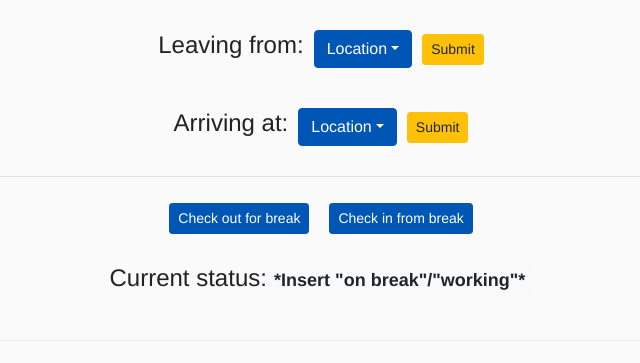
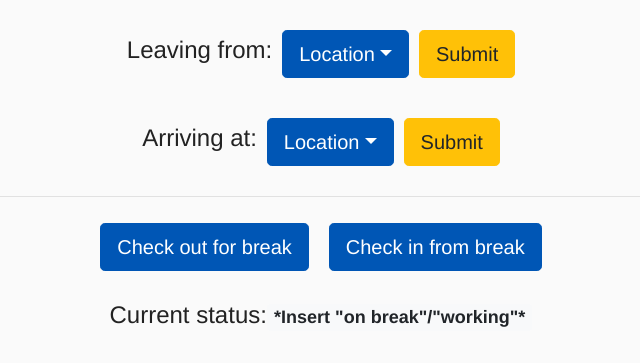
Before and after one commit to betheluniversity/shuttle, a Python web app: template shuttle/templates/schedules/shuttle_driver_check_in.html in a window 1280 px wide. Shown: the part 58-421 px from the top of the page, without its empty margins (319-959 px from the left). Run offline with Jinja, Linux system fonts and the light colour scheme; the template is opened without the code that fills it, so the values that code supplies are empty; some libraries are stand-ins or nearby versions.

Commit message:
Change button size

```diff
--- a/shuttle/templates/schedules/request_shuttle.html
+++ b/shuttle/templates/schedules/request_shuttle.html
@@ -10,7 +10,7 @@
 
     <div class="center-page">
         <div class="dropdown">
-            <button class="btn btn-primary dropdown-toggle" type="button" data-toggle="dropdown" aria-haspopup="true" aria-expanded="false">Location</button>
+            <button class="btn btn-primary btn-lg dropdown-toggle" type="button" data-toggle="dropdown" aria-haspopup="true" aria-expanded="false">Location</button>
             <div class="dropdown-menu" aria-labelledby="dropdownMenuButton">
                 <a class="dropdown-item" href="#">*Insert location here*</a>
                 <a class="dropdown-item" href="#">*Insert more locations*</a>
@@ -18,7 +18,7 @@
         </div>
 
         <div class="dropdown">
-            <button class="btn btn-primary dropdown-toggle" type="button" data-toggle="dropdown" aria-haspopup="true" aria-expanded="false">Time</button>
+            <button class="btn btn-primary btn-lg dropdown-toggle" type="button" data-toggle="dropdown" aria-haspopup="true" aria-expanded="false">Time</button>
             <div class="dropdown-menu" aria-labelledby="dropdownMenuButton">
                <a class="dropdown-item" href="#">*Insert time here*</a>
                 <a class="dropdown-item" href="#">*Insert more times here*</a>
@@ -26,7 +26,7 @@
         </div>
 
         <div class="submit">
-            <input class="btn btn-warning btn-sm" type="submit" value="Request Shuttle">
+            <input class="btn btn-warning btn-lg" type="submit" value="Request Shuttle">
         </div>
     </div>
 
--- a/shuttle/templates/schedules/shuttle_driver_check_in.html
+++ b/shuttle/templates/schedules/shuttle_driver_check_in.html
@@ -4,32 +4,32 @@
     <div class="center-page">
         <h4>Leaving from:</h4>
         <div class="dropdown">
-            <button class="btn btn-primary dropdown-toggle" type="button" data-toggle="dropdown" aria-haspopup="true" aria-expanded="false">Location</button>
+            <button class="btn btn-primary btn-lg dropdown-toggle" type="button" data-toggle="dropdown" aria-haspopup="true" aria-expanded="false">Location</button>
             <div class="dropdown-menu" aria-labelledby="dropdownMenuButton">
                 <a class="dropdown-item" href="#">*Insert location here*</a>
                 <a class="dropdown-item" href="#">*Insert more locations*</a>
             </div>
         </div>
-        <input class="btn btn-warning btn-sm" type="submit" value="Submit">
+        <input class="btn btn-warning btn-lg" type="submit" value="Submit">
     </div>
     <div class="center-page">
         <h4>Arriving at:</h4>
         <div class="dropdown">
-            <button class="btn btn-primary dropdown-toggle" type="button" data-toggle="dropdown" aria-haspopup="true" aria-expanded="false">Location</button>
+            <button class="btn btn-primary btn-lg dropdown-toggle" type="button" data-toggle="dropdown" aria-haspopup="true" aria-expanded="false">Location</button>
             <div class="dropdown-menu" aria-labelledby="dropdownMenuButton">
                 <a class="dropdown-item" href="#">*Insert location here*</a>
                 <a class="dropdown-item" href="#">*Insert more locations*</a>
             </div>
         </div>
-        <input class="btn btn-warning btn-sm" type="submit" value="Submit">
+        <input class="btn btn-warning btn-lg" type="submit" value="Submit">
     </div>
     <hr>
     <div class="center-page">
         <div class="submit">
-            <input class="btn btn-primary btn-sm" type="submit" value="Check out for break">
+            <input class="btn btn-primary btn-lg" type="submit" value="Check out for break">
         </div>
         <div class="submit">
-            <input class="btn btn-primary btn-sm" type="submit" value="Check in from break">
+            <input class="btn btn-primary btn-lg" type="submit" value="Check in from break">
         </div>
     </div>
     <div class="center-page">
```
